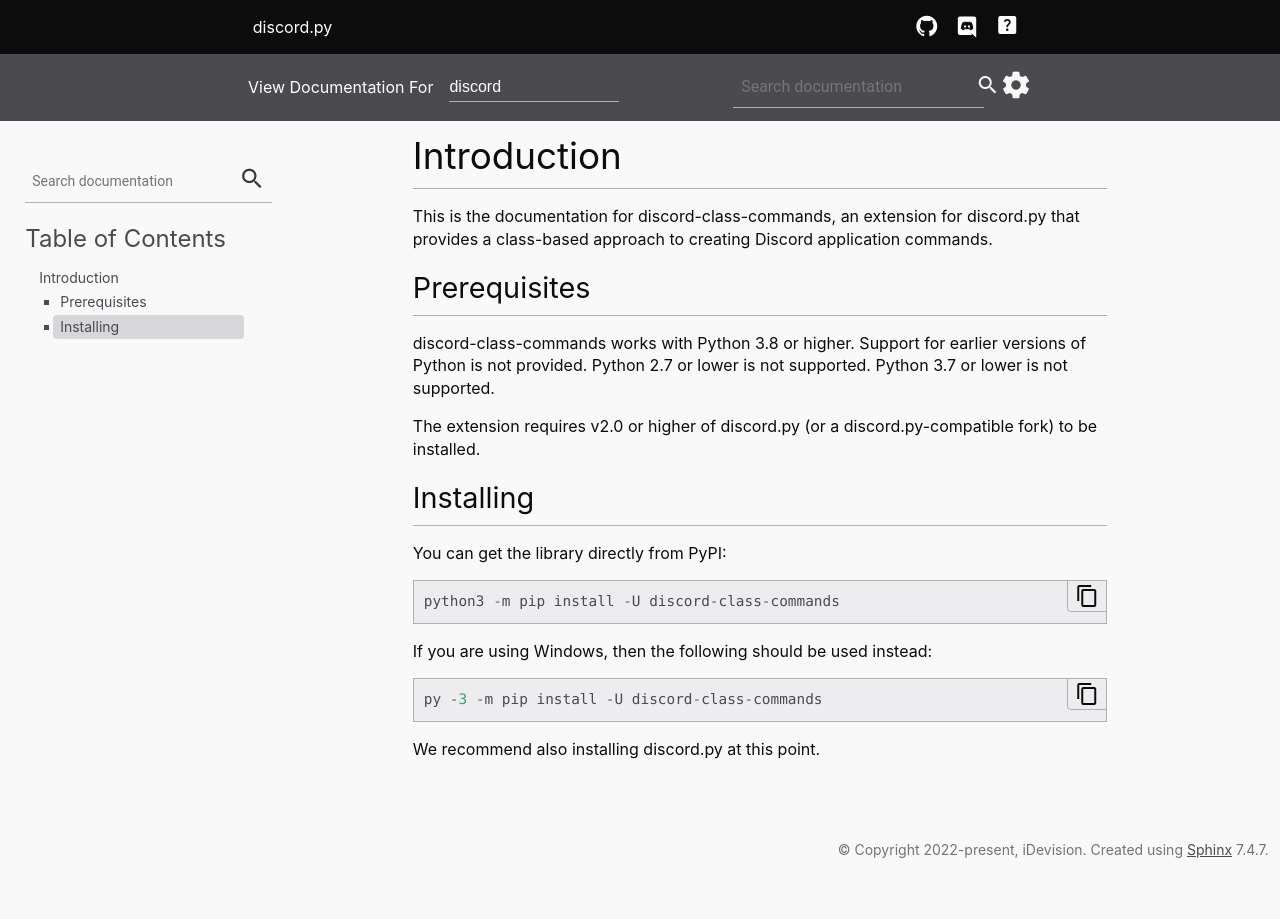
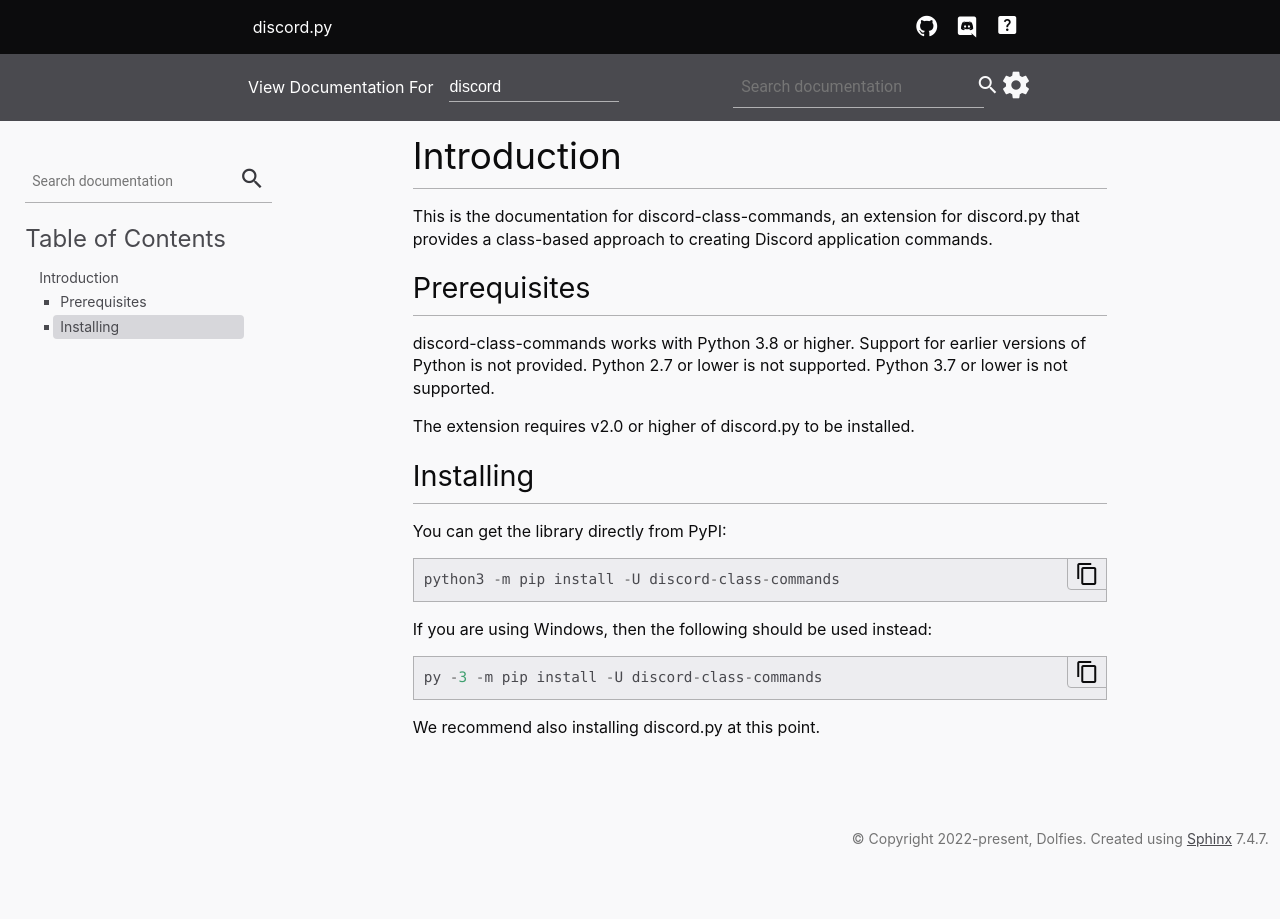
Before and after one commit to dolfies/discord-class-commands, a Sphinx documentation site: the page built from docs/intro.rst, in a window 1280 px wide. Built offline with Sphinx 7.4.7, drawn with Linux system fonts in a browser that asks for light colours.

Commit message:
Revert copyright changes, add credits, polish docs

```diff
--- a/docs/_templates/layout.html
+++ b/docs/_templates/layout.html
@@ -59,7 +59,7 @@
     <header class="grid-item">
       <nav>
         <a href="{{ pathto(master_doc)|e }}" class="main-heading">discord.py</a>
-        <a href="https://github.com/iDevision/discord-class-commands" title="GitHub"><span class="material-icons custom-icons">github</span></a>
+        <a href="https://github.com/dolfies/discord-class-commands" title="GitHub"><span class="material-icons custom-icons">github</span></a>
         <a href="{{ discord_invite }}" title="{{ _('Discord') }}"><span class="material-icons custom-icons">discord</span></a>
         <a href="{{ pathto('faq') }}" title="FAQ"><span class="material-icons">help_center</span></a>
         {#- If we have more links we can put them here #}
--- a/docs/conf.py
+++ b/docs/conf.py
@@ -25,7 +25,7 @@
 # -- General configuration ------------------------------------------------
 
 # If your documentation needs a minimal Sphinx version, state it here.
-#needs_sphinx = '1.0'
+# needs_sphinx = '1.0'
 
 # Add any Sphinx extension module names here, as strings. They can be
 # extensions coming with Sphinx (named 'sphinx.ext.*') or your custom
@@ -50,14 +50,14 @@
 # napoleon_attr_annotations = False
 
 extlinks = {
-    'issue': ('https://github.com/iDevision/discord-class-commands/issues/%s', 'GH-'),
+    'issue': ('https://github.com/dolfies/discord-class-commands/issues/%s', 'GH-'),
 }
 
 # Links used for cross-referencing stuff in other documentation
 intersphinx_mapping = {
-  'py': ('https://docs.python.org/3', None),
-  'aio': ('https://docs.aiohttp.org/en/stable/', None),
-  'discord': ('https://discordpy.readthedocs.io/en/latest/', None),
+    'py': ('https://docs.python.org/3', None),
+    'aio': ('https://docs.aiohttp.org/en/stable/', None),
+    'discord': ('https://discordpy.readthedocs.io/en/latest/', None),
 }
 
 rst_prolog = """
@@ -74,14 +74,14 @@
 source_suffix = '.rst'
 
 # The encoding of source files.
-#source_encoding = 'utf-8-sig'
+# source_encoding = 'utf-8-sig'
 
 # The master toctree document.
 master_doc = 'index'
 
 # General information about the project.
 project = 'discord-class-commands'
-copyright = '2022-present, iDevision'
+copyright = '2022-present, Dolfies'
 
 # The version info for the project you're documenting, acts as replacement for
 # |version| and |release|, also used in various other places throughout the
@@ -110,9 +110,9 @@
 
 # There are two options for replacing |today|: either, you set today to some
 # non-false value, then it is used:
-#today = ''
+# today = ''
 # Else, today_fmt is used as the format for a strftime call.
-#today_fmt = '%B %d, %Y'
+# today_fmt = '%B %d, %Y'
 
 # List of patterns, relative to source directory, that match files and
 # directories to ignore when looking for source files.
@@ -120,44 +120,44 @@
 
 # The reST default role (used for this markup: `text`) to use for all
 # documents.
-#default_role = None
+# default_role = None
 
 # If true, '()' will be appended to :func: etc. cross-reference text.
-#add_function_parentheses = True
+# add_function_parentheses = True
 
 # If true, the current module name will be prepended to all description
 # unit titles (such as .. function::).
-#add_module_names = True
+# add_module_names = True
 
 # If true, sectionauthor and moduleauthor directives will be shown in the
 # output. They are ignored by default.
-#show_authors = False
+# show_authors = False
 
 # The name of the Pygments (syntax highlighting) style to use.
 pygments_style = 'friendly'
 
 # A list of ignored prefixes for module index sorting.
-#modindex_common_prefix = []
+# modindex_common_prefix = []
 
 # If true, keep warnings as "system message" paragraphs in the built documents.
-#keep_warnings = False
+# keep_warnings = False
 
 
 # Nitpicky mode options
 nitpick_ignore_files = [
-  "whats_new",
+    "whats_new",
 ]
 
 
 # Ignore warnings about inconsistent order and/or count of references in translated messages.
 # This makes no sense, different languages can have different word order...
 def _i18n_warning_filter(record: logging.LogRecord) -> bool:
-  return not record.msg.startswith(
-    (
-      'inconsistent references in translated message',
-      'inconsistent term references in translated message',
+    return not record.msg.startswith(
+        (
+            'inconsistent references in translated message',
+            'inconsistent term references in translated message',
+        )
     )
-  )
 
 
 _i18n_logger = logging.getLogger('sphinx')
@@ -172,14 +172,14 @@
 html_theme = 'basic'
 
 html_context = {
-  'discord_invite': 'https://discord.gg/TvqYBrGXEm',
+    'discord_invite': 'https://discord.gg/TvqYBrGXEm',
 }
 
 resource_links = {
-  'discord': 'https://discord.gg/TvqYBrGXEm',
-  'issues': 'https://github.com/iDevision/discord-class-commands/issues',
-  'discussions': 'https://github.com/iDevision/discord-class-commands/discussions',
-  'examples': f'https://github.com/iDevision/discord-class-commands/tree/{branch}/examples',
+    'discord': 'https://discord.gg/TvqYBrGXEm',
+    'issues': 'https://github.com/dolfies/discord-class-commands/issues',
+    'discussions': 'https://github.com/dolfies/discord-class-commands/discussions',
+    'examples': f'https://github.com/dolfies/discord-class-commands/tree/{branch}/examples',
 }
 
 # Theme options are theme-specific and customize the look and feel of a theme
@@ -189,18 +189,18 @@
 # }
 
 # Add any paths that contain custom themes here, relative to this directory.
-#html_theme_path = []
+# html_theme_path = []
 
 # The name for this set of Sphinx documents.  If None, it defaults to
 # "<project> v<release> documentation".
-#html_title = None
+# html_title = None
 
 # A shorter title for the navigation bar.  Default is the same as html_title.
-#html_short_title = None
+# html_short_title = None
 
 # The name of an image file (relative to this directory) to place at the top
 # of the sidebar.
-#html_logo = None
+# html_logo = None
 
 # The name of an image file (within the static path) to use as favicon of the
 # docs.  This file should be a Windows icon file (.ico) being 16x16 or 32x32
@@ -215,69 +215,64 @@
 # Add any extra paths that contain custom files (such as robots.txt or
 # .htaccess) here, relative to this directory. These files are copied
 # directly to the root of the documentation.
-#html_extra_path = []
+# html_extra_path = []
 
 # If not '', a 'Last updated on:' timestamp is inserted at every page bottom,
 # using the given strftime format.
-#html_last_updated_fmt = '%b %d, %Y'
+# html_last_updated_fmt = '%b %d, %Y'
 
 # If true, SmartyPants will be used to convert quotes and dashes to
 # typographically correct entities.
-#html_use_smartypants = True
+# html_use_smartypants = True
 
 # Custom sidebar templates, maps document names to template names.
-#html_sidebars = {}
+# html_sidebars = {}
 
 # Additional templates that should be rendered to pages, maps page names to
 # template names.
-#html_additional_pages = {}
+# html_additional_pages = {}
 
 # If false, no module index is generated.
-#html_domain_indices = True
+# html_domain_indices = True
 
 # If false, no index is generated.
-#html_use_index = True
+# html_use_index = True
 
 # If true, the index is split into individual pages for each letter.
-#html_split_index = False
+# html_split_index = False
 
 # If true, links to the reST sources are added to the pages.
-#html_show_sourcelink = True
+# html_show_sourcelink = True
 
 # If true, "Created using Sphinx" is shown in the HTML footer. Default is True.
-#html_show_sphinx = True
+# html_show_sphinx = True
 
 # If true, "(C) Copyright ..." is shown in the HTML footer. Default is True.
-#html_show_copyright = True
+# html_show_copyright = True
 
 # If true, an OpenSearch description file will be output, and all pages will
 # contain a <link> tag referring to it.  The value of this option must be the
 # base URL from which the finished HTML is served.
-#html_use_opensearch = ''
+# html_use_opensearch = ''
 
 # This is the file name suffix for HTML files (e.g. ".xhtml").
-#html_file_suffix = None
+# html_file_suffix = None
 
 # Language to be used for generating the HTML full-text search index.
 # Sphinx supports the following languages:
 #   'da', 'de', 'en', 'es', 'fi', 'fr', 'hu', 'it', 'ja'
 #   'nl', 'no', 'pt', 'ro', 'ru', 'sv', 'tr'
-#html_search_language = 'en'
+# html_search_language = 'en'
 
 # A dictionary with options for the search language support, empty by default.
 # Now only 'ja' uses this config value
-#html_search_options = {'type': 'default'}
+# html_search_options = {'type': 'default'}
 
 # The name of a javascript file (relative to the configuration directory) that
 # implements a search results scorer. If empty, the default will be used.
 html_search_scorer = os.path.join(os.path.dirname(__file__), '_static/scorer.js')
 
-html_js_files = [
-  'custom.js',
-  'settings.js',
-  'copy.js',
-  'sidebar.js'
-]
+html_js_files = ['custom.js', 'settings.js', 'copy.js', 'sidebar.js']
 
 # Output file base name for HTML help builder.
 htmlhelp_basename = 'discord.pydoc'
@@ -285,59 +280,52 @@
 # -- Options for LaTeX output ---------------------------------------------
 
 latex_elements = {
-# The paper size ('letterpaper' or 'a4paper').
-#'papersize': 'letterpaper',
-
-# The font size ('10pt', '11pt' or '12pt').
-#'pointsize': '10pt',
-
-# Additional stuff for the LaTeX preamble.
-#'preamble': '',
-
-# Latex figure (float) alignment
-#'figure_align': 'htbp',
+    # The paper size ('letterpaper' or 'a4paper').
+    #'papersize': 'letterpaper',
+    # The font size ('10pt', '11pt' or '12pt').
+    #'pointsize': '10pt',
+    # Additional stuff for the LaTeX preamble.
+    #'preamble': '',
+    # Latex figure (float) alignment
+    #'figure_align': 'htbp',
 }
 
 # Grouping the document tree into LaTeX files. List of tuples
 # (source start file, target name, title,
 #  author, documentclass [howto, manual, or own class]).
 latex_documents = [
-  ('index', 'discord-class-commands.tex', 'discord-class-commands Documentation',
-   'iDevision', 'manual'),
+    ('index', 'discord-class-commands.tex', 'discord-class-commands Documentation', 'Dolfies', 'manual'),
 ]
 
 # The name of an image file (relative to this directory) to place at the top of
 # the title page.
-#latex_logo = None
+# latex_logo = None
 
 # For "manual" documents, if this is true, then toplevel headings are parts,
 # not chapters.
-#latex_use_parts = False
+# latex_use_parts = False
 
 # If true, show page references after internal links.
-#latex_show_pagerefs = False
+# latex_show_pagerefs = False
 
 # If true, show URL addresses after external links.
-#latex_show_urls = False
+# latex_show_urls = False
 
 # Documents to append as an appendix to all manuals.
-#latex_appendices = []
+# latex_appendices = []
 
 # If false, no module index is generated.
-#latex_domain_indices = True
+# latex_domain_indices = True
 
 
 # -- Options for manual page output ---------------------------------------
 
 # One entry per manual page. List of tuples
 # (source start file, name, description, authors, manual section).
-man_pages = [
-    ('index', 'discord-class-commands', 'discord-class-commands Documentation',
-     ['iDevision'], 1)
-]
+man_pages = [('index', 'discord-class-commands', 'discord-class-commands Documentation', ['Dolfies'], 1)]
 
 # If true, show URL addresses after external links.
-#man_show_urls = False
+# man_show_urls = False
 
 
 # -- Options for Texinfo output -------------------------------------------
@@ -346,22 +334,29 @@
 # (source start file, target name, title, author,
 #  dir menu entry, description, category)
 texinfo_documents = [
-  ('index', 'discord-class-commands', 'discord-class-commands Documentation',
-   'iDevision', 'discord-class-commands', 'One line description of project.',
-   'Miscellaneous'),
+    (
+        'index',
+        'discord-class-commands',
+        'discord-class-commands Documentation',
+        'Dolfies',
+        'discord-class-commands',
+        'One line description of project.',
+        'Miscellaneous',
+    ),
 ]
 
 # Documents to append as an appendix to all manuals.
-#texinfo_appendices = []
+# texinfo_appendices = []
 
 # If false, no module index is generated.
-#texinfo_domain_indices = True
+# texinfo_domain_indices = True
 
 # How to display URL addresses: 'footnote', 'no', or 'inline'.
-#texinfo_show_urls = 'footnote'
+# texinfo_show_urls = 'footnote'
 
 # If true, do not generate a @detailmenu in the "Top" node's menu.
-#texinfo_no_detailmenu = False
+# texinfo_no_detailmenu = False
+
 
 def setup(app):
     pass
--- a/docs/intro.rst
+++ b/docs/intro.rst
@@ -16,7 +16,7 @@
 discord-class-commands works with Python 3.8 or higher. Support for earlier versions of Python
 is not provided. Python 2.7 or lower is not supported. Python 3.7 or lower is not supported.
 
-The extension requires v2.0 or higher of discord.py (or a discord.py-compatible fork) to be installed.
+The extension requires v2.0 or higher of discord.py to be installed.
 
 
 .. _installing:
--- a/docs/quickstart.rst
+++ b/docs/quickstart.rst
@@ -2,7 +2,7 @@
 
 .. _quickstart:
 
-.. currentmodule:: discord-class-commands
+.. currentmodule:: discord.ext.class_commands
 
 Quickstart
 ============
@@ -24,7 +24,7 @@
 
     test_guild = discord.Object(id=...)  # Replace with your test guild ID
 
-    client = discord.Client(intents=discord.Intents.default(), application_id=...)  # Replace with your bot's application ID
+    client = discord.Client(intents=discord.Intents.default())
     tree = discord.app_commands.CommandTree(client)
 
     @client.event
@@ -50,7 +50,7 @@
 1. First we just import the ext, if this raises a `ModuleNotFoundError` or `ImportError`
    then head on over to :ref:`installing` section to properly install.
 
-2. Next we create a new command by subclassing the :class:`~discord.ext.commands.SlashCommand` class, and set a description.
+2. Next we create a new command by subclassing the :class:`~discord.ext.class_commands.SlashCommand` class, and set a description.
    The name defaults to a lower-case version of the class name.
 
 3. We then define a callback within the command class, which is where we'll respond to our command.
```
Also changed, not shown: README.rst (+7 -3 lines), setup.py (+20 -19 lines), 4 other files.
